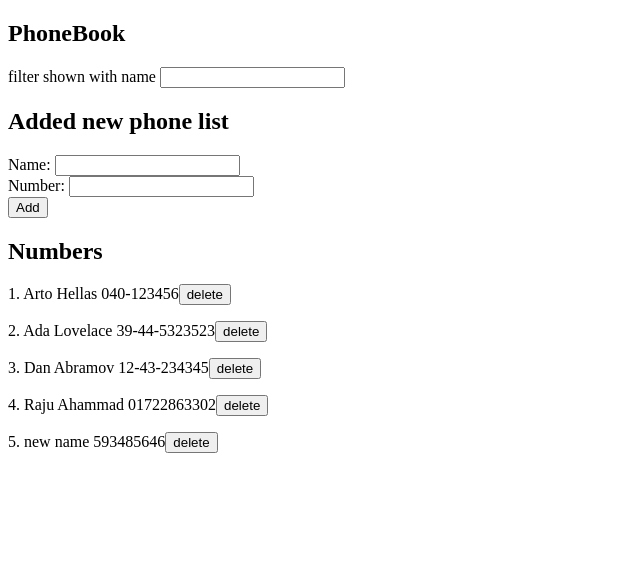
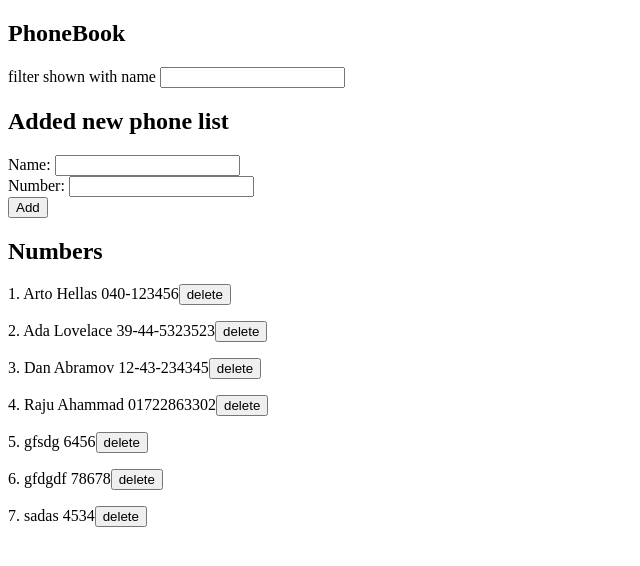
Before and after one commit to raju-ahammad/fullstack-open-2020-exercise, a React (Create React App) app in the folder part2/phonebook/: page / in a window 1280 px wide. Shown: the top 566 px of the page, without its empty margins (0-640 px from the left). Built offline with nearby package versions, Linux system fonts and the light colour scheme; data requests are answered from the project's data file.

Commit message:
step 7-10

```diff
--- a/part2/phonebook/db.json
+++ b/part2/phonebook/db.json
@@ -21,9 +21,19 @@
       "id": 4
     },
     {
-      "name": "new name",
-      "number": "593485646",
+      "name": "gfsdg",
+      "number": "6456",
       "id": 5
+    },
+    {
+      "name": "gfdgdf",
+      "number": "78678",
+      "id": 6
+    },
+    {
+      "name": "sadas",
+      "number": "4534",
+      "id": 7
     }
   ]
 }
--- a/part2/phonebook/src/App.js
+++ b/part2/phonebook/src/App.js
@@ -87,6 +87,20 @@ function App() {
       .catch((err)=>console.log(err))
   };
 
+  const updateNumber = () => {
+    const updateName = persons.find(p => p.name === newName)
+    const updateObj = {
+      ...updateName,
+      number: newNumber
+    }
+    phonebookServce
+    .update(updateObj.id, updateObj)
+    .then((res) => {
+      alert(`${res.name} is the already added to phonebook , replace the phone number`)
+      setPersons(persons.map(person => person.id === res.id  ? res : person))
+    })
+  }
+
   return (
     <div className="">
       <h2>PhoneBook</h2>
```
Also changed, not shown: 1 other file (tests, documents, lock files or other folders).
